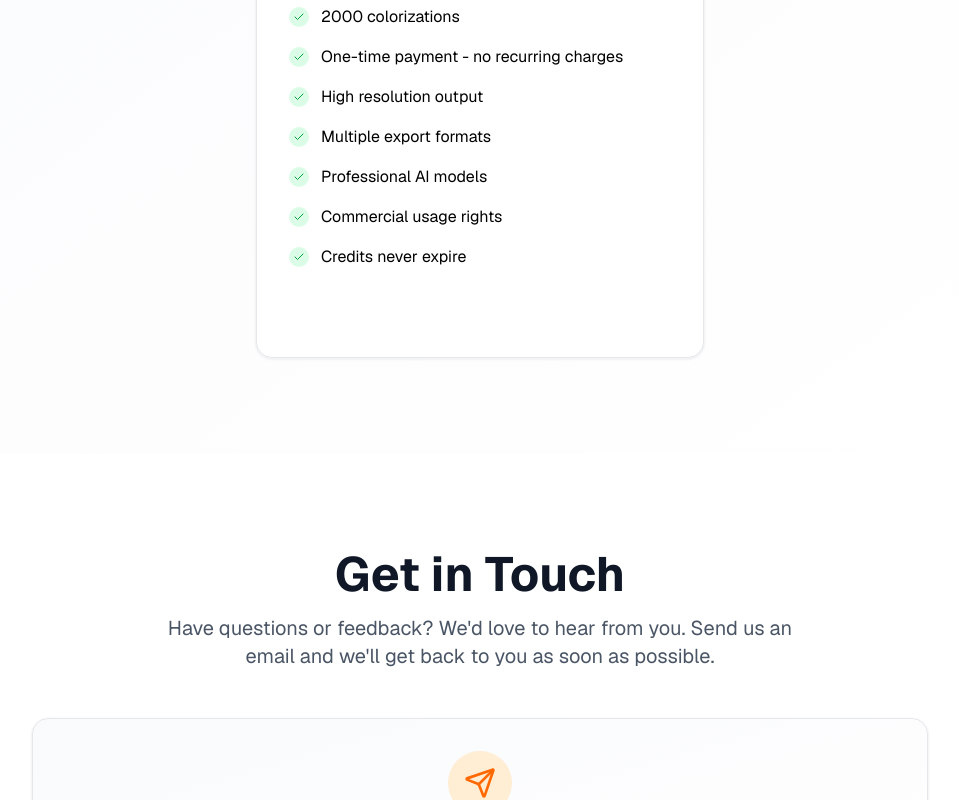
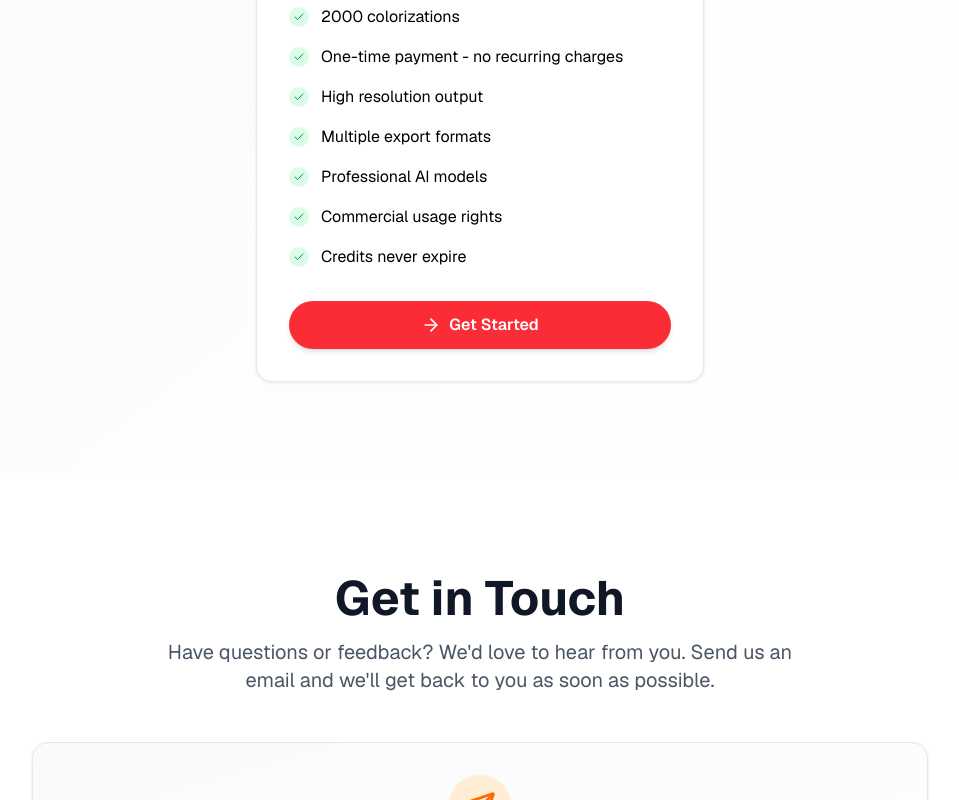
Before and after one commit to Ubarrionuevo/Papelito-Final, a Next.js app: page / in a window 1280 px wide. Shown: the part 2087-2887 px from the top of the page, without its empty margins (160-1119 px from the left). Built offline with nearby package versions, Linux system fonts and the light colour scheme.

Commit message:
update-final

```diff
--- a/app/components/PricingCard.tsx
+++ b/app/components/PricingCard.tsx
@@ -98,37 +98,22 @@ export default function PricingCard({
       </ul>
 
       {/* CTA Button */}
-      {title === "Starter" ? (
       <motion.a
         href={checkoutLink}
         target="_blank"
         rel="noopener noreferrer"
         whileHover={{ scale: 1.02 }}
         whileTap={{ scale: 0.98 }}
-          onClick={() => analytics.purchaseInitiated('starter', 5)}
-          className="w-full py-3 rounded-full font-semibold transition-all duration-200 bg-red-500 hover:bg-red-600 text-white shadow-md hover:shadow-lg"
+        onClick={() => {
+          const planType = title.toLowerCase();
+          const priceValue = parseInt(price.replace('$', '')) || 10;
+          analytics.purchaseInitiated(planType, priceValue);
+        }}
+        className="w-full py-3 rounded-full font-semibold transition-all duration-200 bg-red-500 hover:bg-red-600 text-white shadow-md hover:shadow-lg flex items-center justify-center gap-2"
       >
-          <div className="flex items-center justify-center gap-2">
         <ArrowRight className="w-5 h-5" />
         <span>Get Started</span>
-          </div>
       </motion.a>
-      ) : title === "Professional" ? (
-        <motion.a
-          href={checkoutLink}
-          target="_blank"
-          rel="noopener noreferrer"
-          whileHover={{ scale: 1.02 }}
-          whileTap={{ scale: 0.98 }}
-          onClick={() => analytics.purchaseInitiated('professional', 10)}
-          className="w-full py-3 rounded-full font-semibold transition-all duration-200 bg-red-500 hover:bg-red-600 text-white shadow-md hover:shadow-lg"
-        >
-          <div className="flex items-center justify-center gap-2">
-            <ArrowRight className="w-5 h-5" />
-            <span>Get Started</span>
-          </div>
-        </motion.a>
-      ) : null}
 
       {/* Decorative elements */}
       <div className="absolute top-4 right-4 opacity-10">
```
Lines whose indentation alone changed are shown as unchanged.
